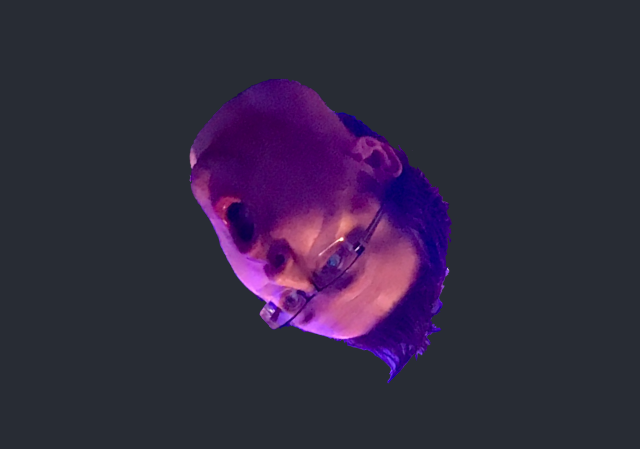
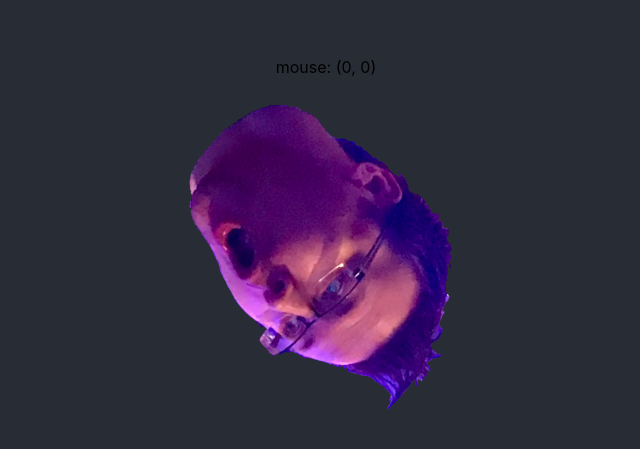
Before and after one commit to jzweifel/stilesish-lazer, a React (Create React App) app: page / in a window 1280 px wide. Shown: the part 173-622 px from the top of the page, without its empty margins (314-954 px from the left). Built offline with nearby package versions, Linux system fonts and the light colour scheme.

Commit message:
add container for tracking mouse position

```diff
--- a/src/App.js
+++ b/src/App.js
@@ -1,6 +1,6 @@
 import React, { Component } from "react";
 import styled from "styled-components";
-import RotatingFace from "./components/RotatingFace";
+import FaceContainer from "./components/FaceContainer";
 
 const AppDiv = styled.div`
   text-align: center;
@@ -16,7 +16,7 @@ class App extends Component {
   render() {
     return (
       <AppDiv>
-        <RotatingFace />
+        <FaceContainer />
       </AppDiv>
     );
   }
--- /dev/null
+++ b/src/components/FaceContainer.js
@@ -0,0 +1,44 @@
+import React, { Component } from "react";
+import styled from "styled-components";
+import RotatingFace from "./RotatingFace";
+
+const FaceDiv = styled.div`
+  min-height: 100vh;
+  min-width: 100vw;
+  display: flex;
+  flex-direction: column;
+  align-items: center;
+  justify-content: center;
+`;
+
+class FaceContainer extends Component {
+  constructor(props) {
+    super(props);
+    this.state = {
+      mouse: {
+        x: 0,
+        y: 0
+      }
+    };
+    this.handleMouseMove = this.handleMouseMove.bind(this);
+  }
+
+  handleMouseMove = (e) => {
+      const {offsetX, offsetY} = e.nativeEvent;
+    this.setState({ mouse: { x: offsetX, y: offsetY } });
+  };
+
+  render() {
+    const { x, y } = this.state.mouse;
+    return (
+      <FaceDiv onMouseMove={this.handleMouseMove}>
+        <p>
+          mouse: ({x}, {y})
+        </p>
+        <RotatingFace />
+      </FaceDiv>
+    );
+  }
+}
+
+export default FaceContainer;
```
Also changed, not shown: 1 other file (tests, documents, lock files or other folders).
